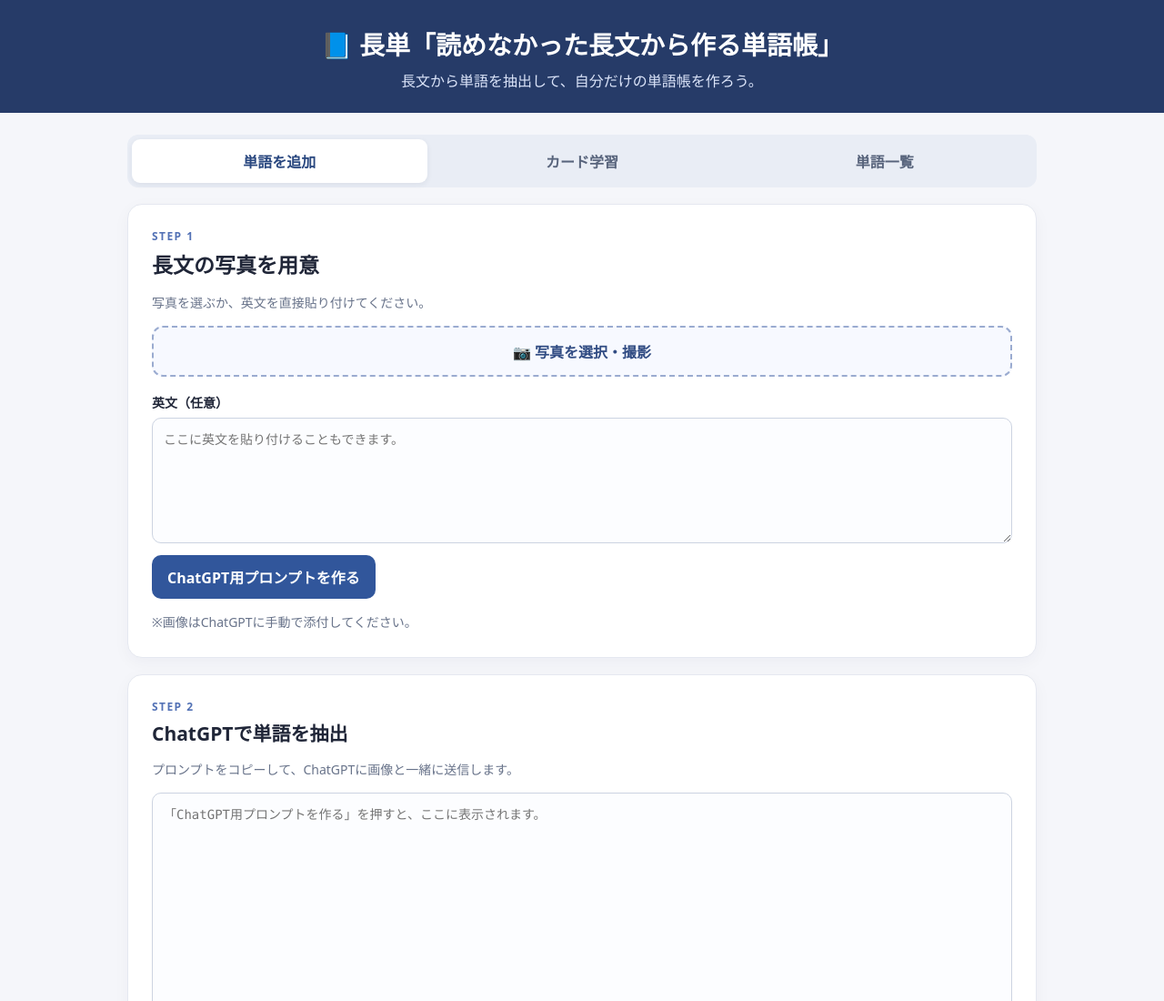
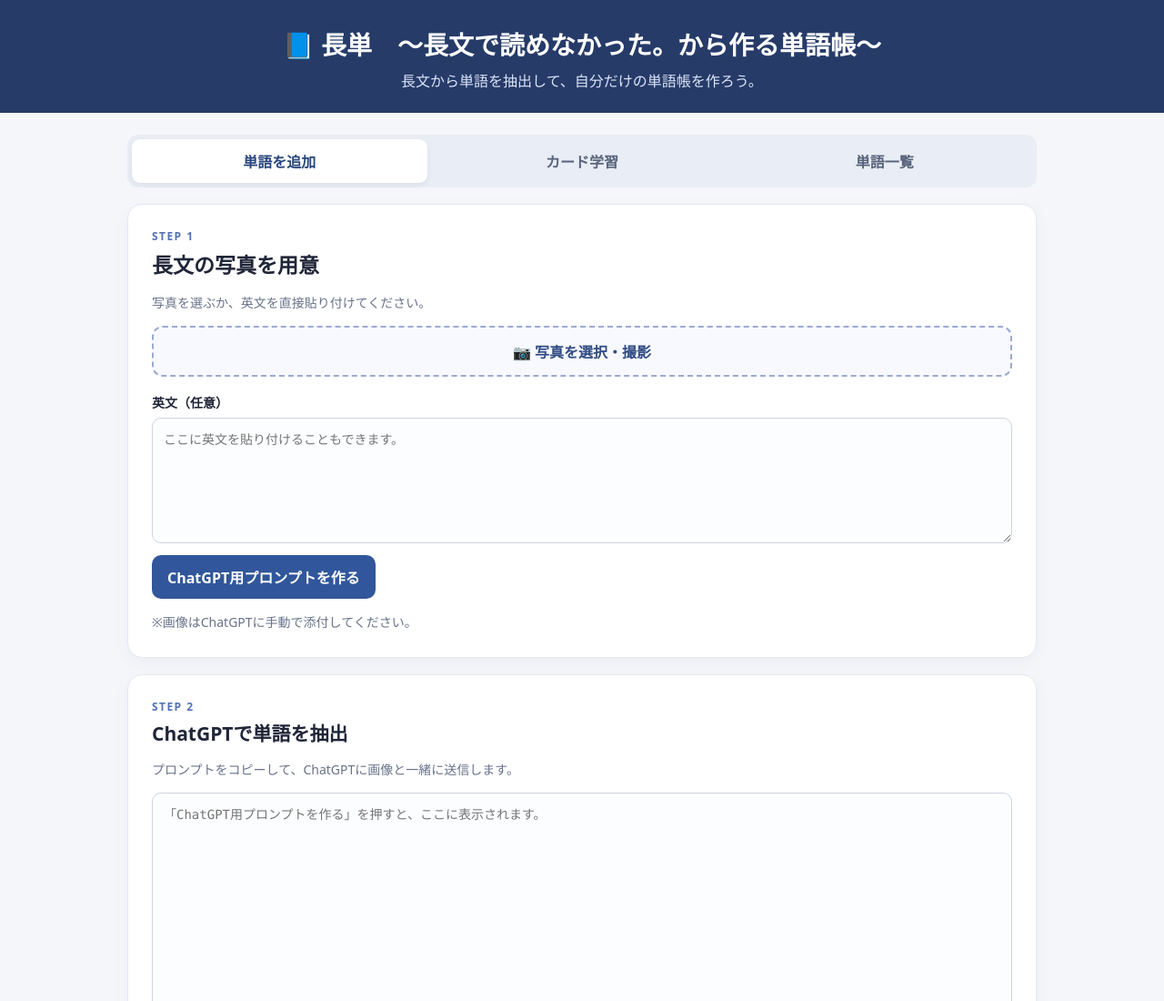
Before and after one commit to shikipon11/Long-form-vocabulary, a plain HTML site: page index.html in a window 1280 px wide. Shown: the top 1100 px of the page at 91% size. Drawn offline with Linux system fonts and the light colour scheme.

Commit message:
Update title and brand text in index.html

```diff
--- a/index.html
+++ b/index.html
@@ -5,12 +5,12 @@
   <meta charset="UTF-8" />
   <meta name="viewport" content="width=device-width, initial-scale=1.0" />
   <meta name="theme-color" content="#f7f8fc" />
-  <title>長単！＊読めなかった長文から作る単語帳＊</title>
+  <title>長単　～長文で読めなかった。から作る単語帳～</title>
   <link rel="stylesheet" href="style.css" />
 </head>
 <body>
   <header class="top">
-    <div class="brand">📘 長単「読めなかった長文から作る単語帳」</div>
+    <div class="brand">📘 長単　～長文で読めなかった。から作る単語帳～</div>
     <p>長文から単語を抽出して、自分だけの単語帳を作ろう。</p>
   </header>
 
```
